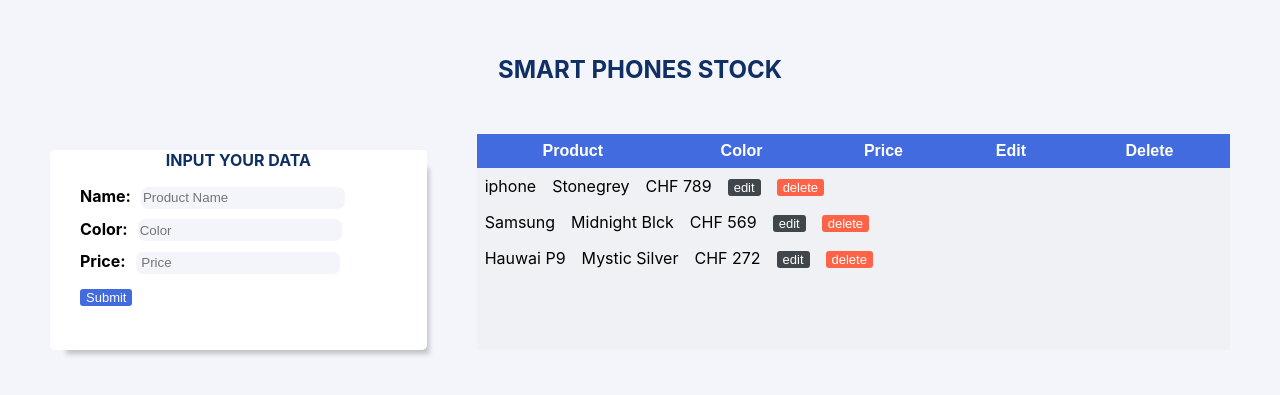
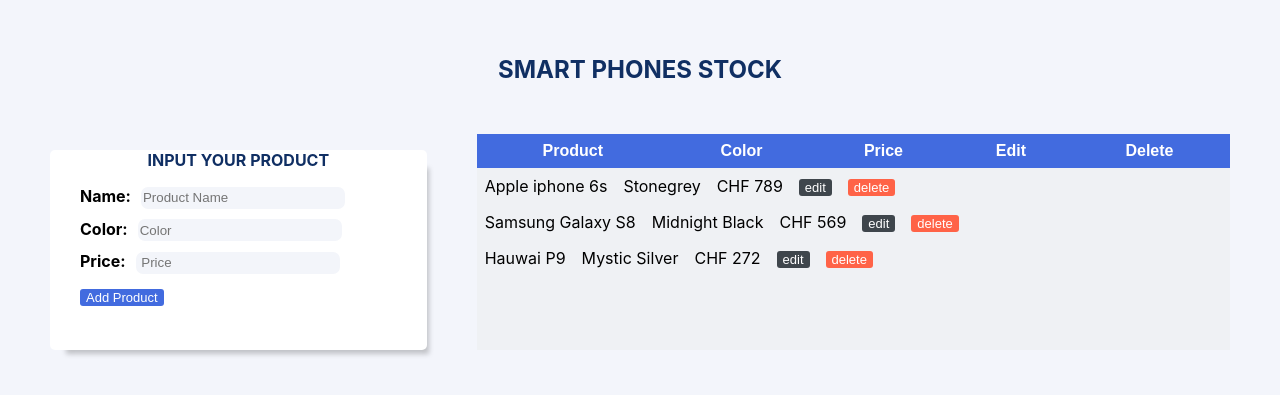
Before and after one commit to maemeier/coding-React, a React (Create React App) app: page / in a window 1280 px wide. Shown: the part 195-590 px from the top of the page. Built offline with nearby package versions, Linux system fonts and the light colour scheme.

Commit message:
add Id, submit and ref

```diff
--- a/src/App.js
+++ b/src/App.js
@@ -5,9 +5,9 @@
 
 // create data
 const products = [
-  { name: "iphone", color: "Stonegrey", price: 789 },
-  { name: "Samsung", color: "Midnight Blck", price: 569 },
-  { name: "Hauwai P9", color: "Mystic Silver", price: 272 }
+  { id: 1, name: "Apple iphone 6s", color: "Stonegrey", price: 789 },
+  { id: 2, name: "Samsung Galaxy S8", color: "Midnight Black", price: 569 },
+  { id: 3, name: "Hauwai P9", color: "Mystic Silver", price: 272 }
 ];
 
 // get data
@@ -21,6 +21,7 @@
       product: JSON.parse(localStorage.getItem("products"))
     };
     this.handleDeleteProduct = this.handleDeleteProduct.bind(this);
+    this.handleAddProduct = this.handleAddProduct.bind(this);
   }
   componentWillMount() {
     const product = this.getProducts;
@@ -31,7 +32,18 @@
     return this.state.products;
   }
 
-  handleAddProduct() {}
+  handleAddProduct(name, color, price) {
+    const products = this.getProducts();
+    products.push({
+      name,
+      color,
+      price
+    });
+
+    // if the product already exsist, show warining
+    // convert all color name to stardard color
+    this.setState({ products });
+  }
 
   handleUpdateProduct() {}
 
@@ -49,7 +61,7 @@
       <div>
         <h2> Smart phones stock</h2>
         <div className="container">
-          <Addproduct />
+          <Addproduct handleAddProduct={this.handleAddProduct} />
           <div className="displayBox">
             <table>
               <thead>
@@ -60,6 +72,7 @@
                 <th className="headerName">Delete</th>
               </thead>
             </table>
+
             {this.state.products.map(product => {
               return (
                 <ProductItem
--- a/src/components/addProduct.js
+++ b/src/components/addProduct.js
@@ -2,25 +2,45 @@
 import "../style.css";
 
 class addProduct extends Component {
+  constructor(props) {
+    super(props);
+    this.onSubmit = this.onSubmit.bind(this);
+  }
+
+  onSubmit(event) {
+    event.preventDefault();
+  }
   render() {
     return (
       <div>
         <div className="inputBox">
-          <p>Input your data</p>
-          <form>
+          <p>Input your product</p>
+          <form onSubmit={this.onSubmit}>
             <div className="form">
               <strong>Name:</strong>
-              <input type="text" placeholder="Product Name" refs="name" />
+              <input
+                type="text"
+                placeholder="Product Name"
+                refs={nameInput => (this.nameInput = nameInput)}
+              />
             </div>
             <div className="form">
               <strong>Color:</strong>
-              <input type="text" placeholder="Color" refs="color" />
+              <input
+                type="text"
+                placeholder="Color"
+                refs={colorInput => (this.colorInput = colorInput)}
+              />
             </div>
             <div className="form">
               <strong>Price:</strong>
-              <input type="number" placeholder=" Price" refs="price" />
+              <input
+                type="number"
+                placeholder=" Price"
+                rrefs={priceInput => (this.priceInput = priceInput)}
+              />
             </div>
-            <button className="submitButton">Submit</button>
+            <button className="submitButton">Add Product</button>
           </form>
         </div>
       </div>
```
